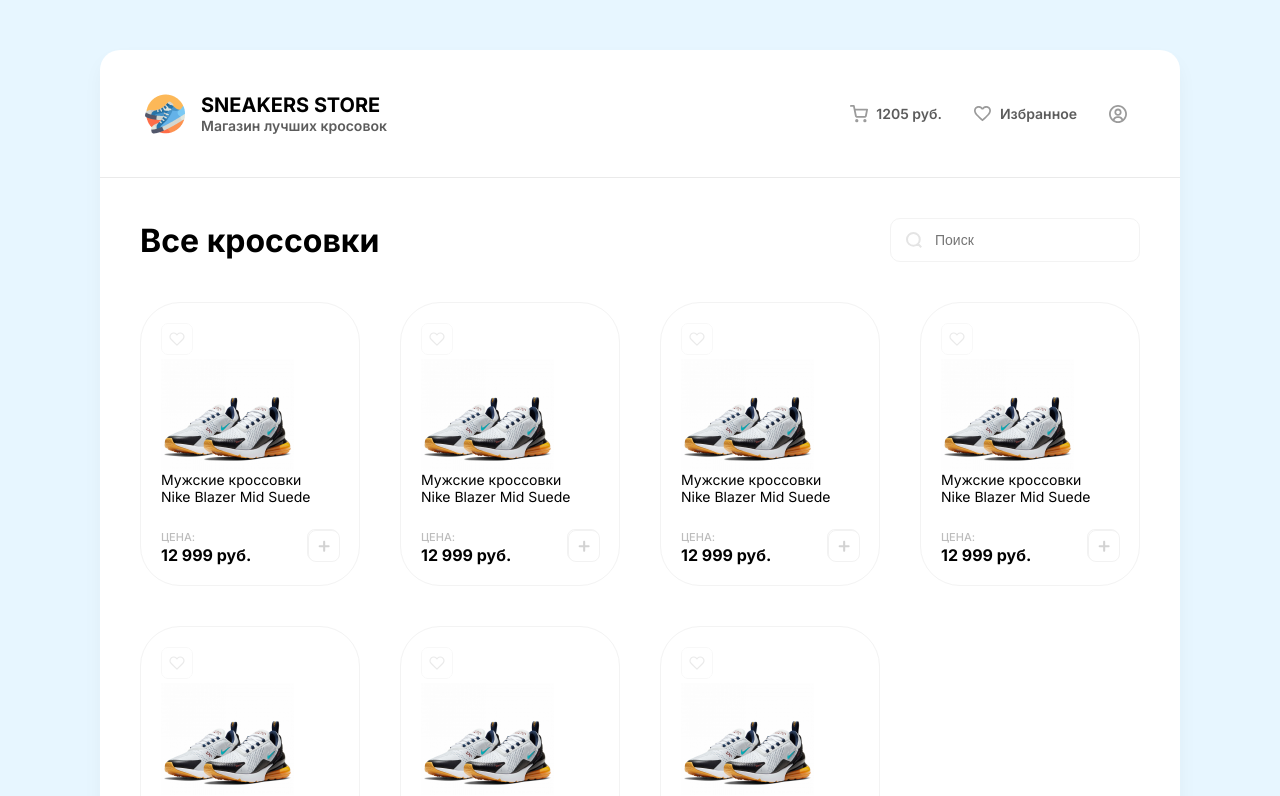
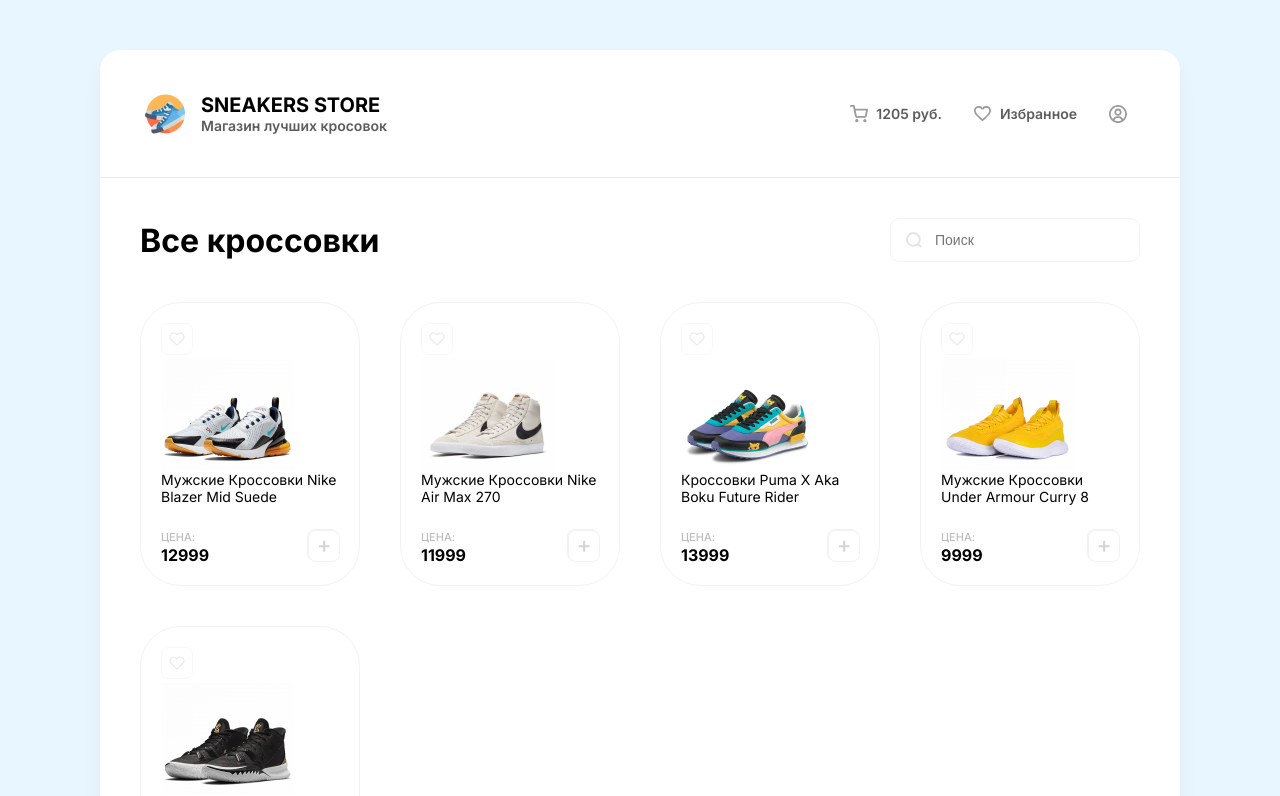
Before and after one commit to Konstantinys88/sneakers, a React (Create React App) app: page / in a window 1280 px wide. Shown: the top 796 px of the page. Built offline with nearby package versions, Linux system fonts and the light colour scheme.

Commit message:
f render card

```diff
--- a/src/App.jsx
+++ b/src/App.jsx
@@ -1,7 +1,7 @@
 
 import Content from "./components/content/Content";
 import Header from "./components/header/Header";
-import Driver from "./components/overlay/Driwer";
+import Driver from "./components/drawer/Drawer";
 
 
 function App() {
--- a/src/components/card/Cards.jsx
+++ b/src/components/card/Cards.jsx
@@ -1,19 +1,19 @@
 import './cards.scss';
 
-const Cards = () => {
+const Cards = ({ name, price, image }) => {
     return (
         <div className="card">
             <div className="card__heart">
                 <img className="card__heart" width={32} height={32} src="/img/heart.svg" alt="heart" />
             </div>
-            <img width={133} height={112} src="/img/sneackers/2.jpg" alt="sneackers" />
-            <p>Мужские кроссовки <br />Nike Blazer Mid Suede</p>
+            <img width={133} height={112} src={image} alt="sneackers" />
+            <p>{name}</p>
             <br />
             <div className="card__bottom">
                 <div className="card__price">
                     <span>Цена:</span>
                     <br />
-                    <b>12 999 руб.</b>
+                    <b>{price}</b>
                 </div>
                 <button className="card__button">
                     <img width={32} height={32} src="/img/plus.svg" alt="plus" />
--- a/src/components/card/cards.scss
+++ b/src/components/card/cards.scss
@@ -24,6 +24,7 @@
         font-style: normal;
         font-weight: 400;
         line-height: normal;
+        // user-select: none;
     }
 
     &__bottom {
--- a/src/components/content/Content.jsx
+++ b/src/components/content/Content.jsx
@@ -1,7 +1,53 @@
 import './content.scss';
-import Cards from "../card/Cards"
+import Cards from "../card/Cards";
+
+const arr = [
+    {
+        name: 'Мужские Кроссовки Nike Blazer Mid Suede',
+        price: 12999,
+        img: '/img/sneackers/2.jpg',
+    },
+    {
+        name: 'Мужские Кроссовки Nike Air Max 270',
+        price: 11999,
+        img: '/img/sneackers/3.jpg',
+    },
+    {
+        name: 'Кроссовки Puma X Aka Boku Future Rider',
+        price: 13999,
+        img: '/img/sneackers/4.jpg',
+    },
+    {
+        name: 'Мужские Кроссовки Under Armour Curry 8',
+        price: 9999,
+        img: '/img/sneackers/5.jpg',
+    },
+    {
+        name: 'Мужские Кроссовки Under Armour Curry 8',
+        price: 5999,
+        img: '/img/sneackers/6.jpg',
+    },
+];
 
 const Content = () => {
+
+    const renderCards = (arr) => {
+        const items = arr.map((item, index) => {
+            return (
+                <Cards key={index} name={item.name} price={item.price} image={item.img} />
+            )
+        });
+        return (
+            <>
+                {items}
+            </>
+        )
+    };
+
+    const cardsItems = renderCards(arr);
+
+
+
     return (
         <div className="content">
 
@@ -14,13 +60,7 @@
             </div>
 
             <div className="content__sneackers">
-                <Cards />
-                <Cards />
-                <Cards />
-                <Cards />
-                <Cards />
-                <Cards />
-                <Cards />
+                {cardsItems}
             </div>
 
         </div>
```
Also changed, not shown: src/components/drawer/Drawer.jsx (renamed from src/components/overlay/Driwer.jsx), src/components/drawer/overlay.scss (renamed from src/components/overlay/overlay.scss).
